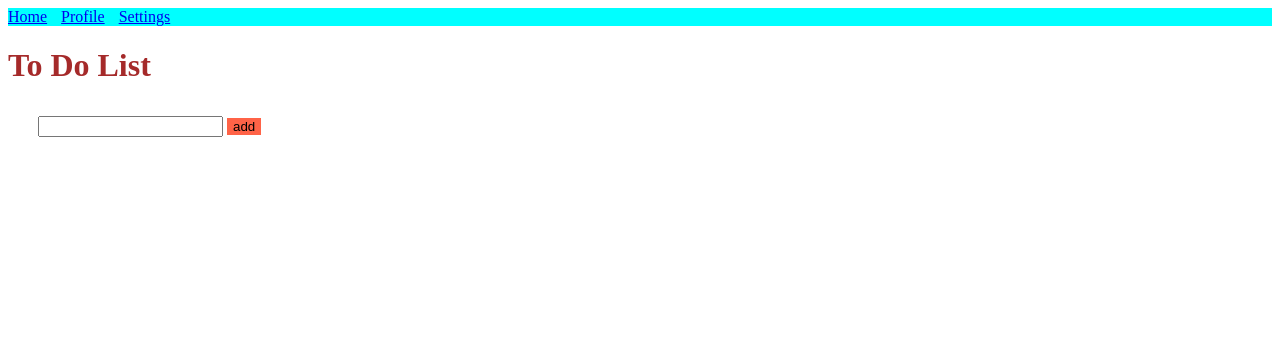
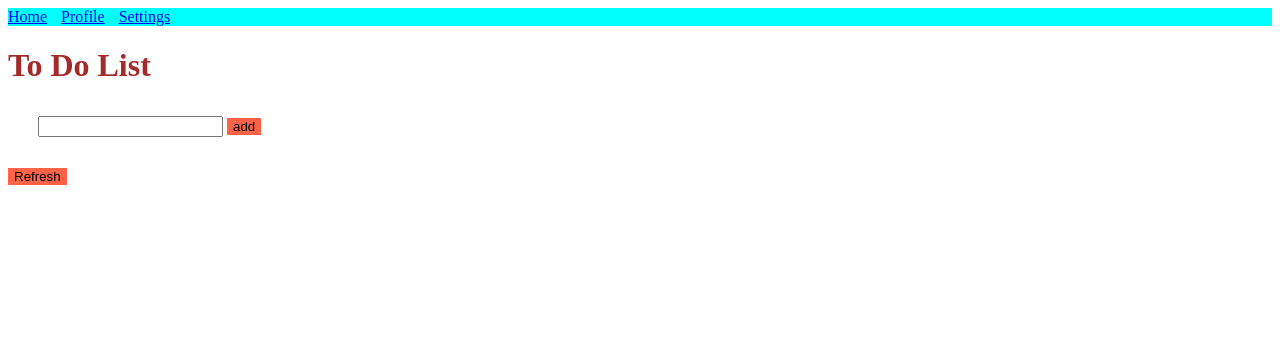
Before and after one commit to Rogue-striker/django-project, a Django app: page / in a window 1280 px wide. Shown: the top 344 px of the page. Run offline with Django 3.2, Linux system fonts and the light colour scheme; data that the repository does not hold is empty.

Commit message:
added refresh button

```diff
--- a/blog/templates/index.html
+++ b/blog/templates/index.html
@@ -54,6 +54,9 @@
             <input  id = 'buttons' type = "submit" value = "add">
             </form>
     </div>
+    <div>
+        <input id = 'buttons' type = 'submit' value = "Refresh" >
+    </div>
     <div class = "todolist">
         <div class = "todolist-items">
             <ul class = "list-items">
--- a/blog/urls.py
+++ b/blog/urls.py
@@ -7,5 +7,5 @@ urlpatterns = [
     path('views/',views.indexpage ,name = 'index'),
     path('additem/',views.additem ,name = "adding_list"),
     path('deleteitem/<int:todo_id>/',views.deleteitem,name="deleteitem"),
-
+    path('refresh/',views.refresh,name="refresh"),
 ]
--- a/blog/views.py
+++ b/blog/views.py
@@ -4,8 +4,7 @@ from .models import todolist
 
 def indexpage(request):
     all_items = todolist.objects.all()
-    return render(request,'index.html'
-    ,{'allitemslist':all_items})
+    return render(request,'index.html' ,{'allitemslist':all_items})
 def additem(request):
     context = request.POST['content']
     todolist(content = context).save()
@@ -14,3 +13,6 @@ def deleteitem(request,todo_id):
     item_to_be_deleted = todolist.objects.get(id=todo_id)
     item_to_be_deleted.delete()
     return HttpResponseRedirect('/views/')
+def refresh(request):
+    all_items = todolist.objects.all()
+    return render(request,'index.html',{'allitemslist':all_items})
```
Also changed, not shown: db.sqlite3.
